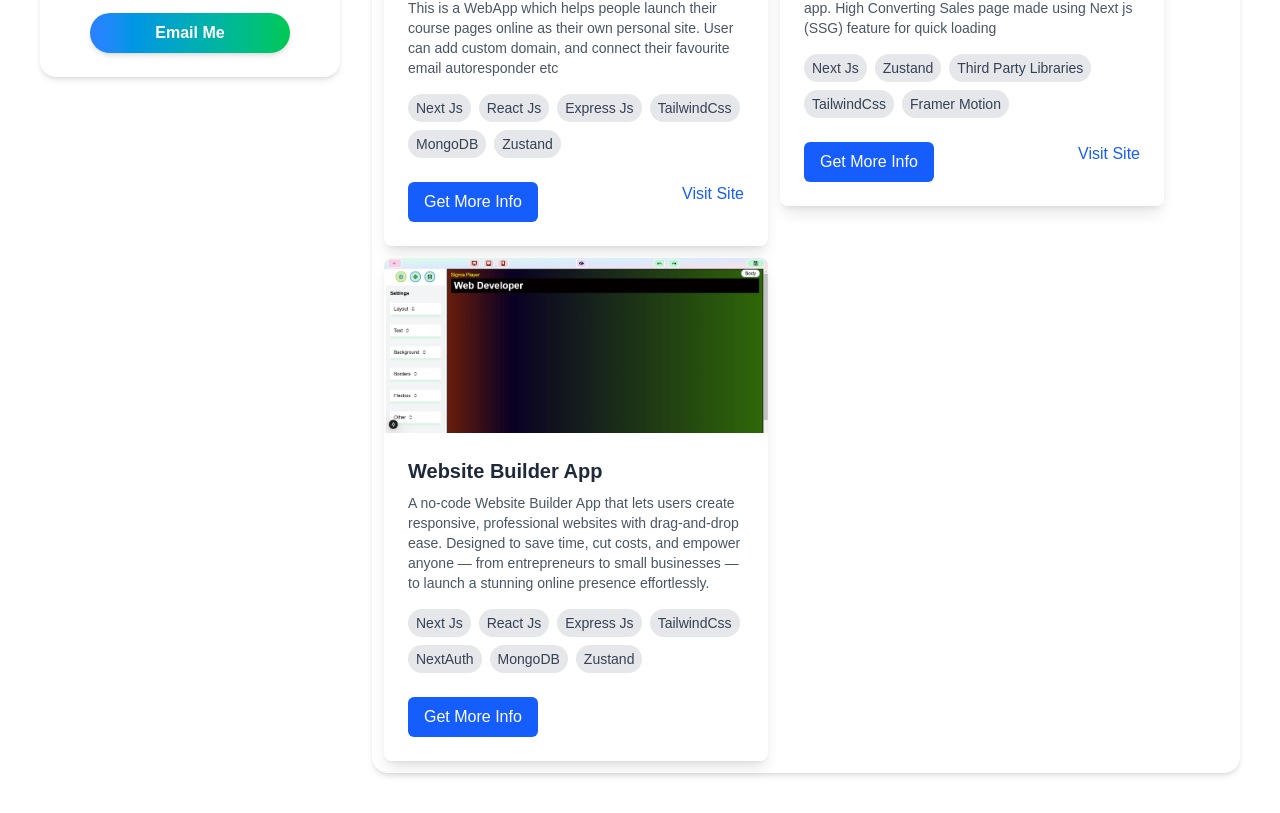
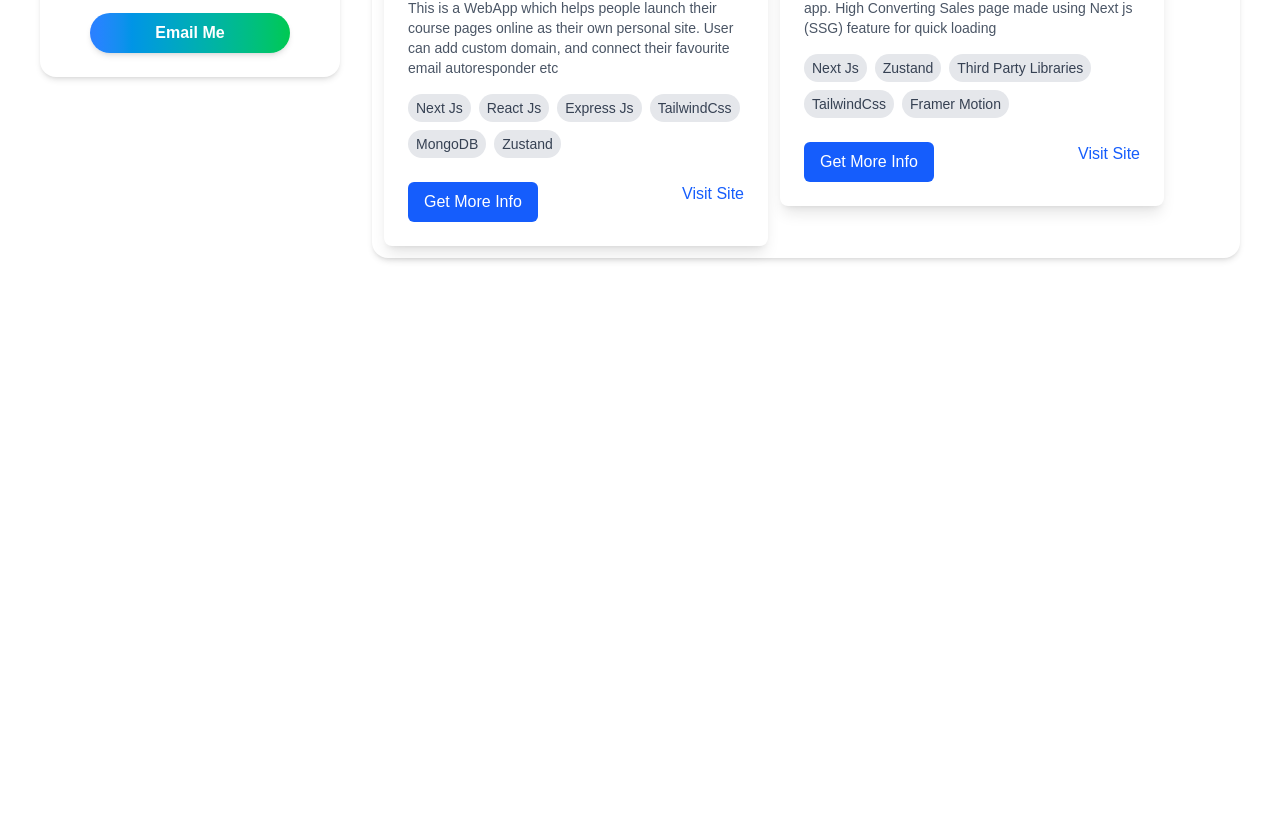
Before and after one commit to AaKuGu/portfolio2, a Next.js app: page /projects in a window 1280 px wide. Shown: the part 541-1354 px from the top of the page. After the commit the page ends 839 px from the top, so only its background shows below. Built offline with nearby package versions, Linux system fonts and the light colour scheme.

Commit message:
website builder app diminished

```diff
--- a/src/app/projects/[project_id]/page.jsx
+++ b/src/app/projects/[project_id]/page.jsx
@@ -23,14 +23,14 @@ const data = [
     description:
       "This Sales Page builder enables users to create stunning, high-converting sales pages quickly, solving the problem of expensive landing page tools.",
   },
-  {
-    id: "wba",
-    label: "Website Builder App",
-    demoVideoUrl: "",
-    proofVideoUrl: "",
-    description:
-      "The Website Builder App empowers users to effortlessly create stunning, responsive websites without writing a single line of code. With a drag-and-drop interface, pre-designed templates, and powerful customization options, it eliminates the complexity of traditional web development. This app solves the real-world problem of expensive and time-consuming website creation, making it accessible for entrepreneurs, freelancers, and small businesses to establish their online presence quickly and affordably. Designed with user experience in mind, it bridges the gap between technical expertise and creative vision.",
-  },
+  // {
+  //   id: "wba",
+  //   label: "Website Builder App",
+  //   demoVideoUrl: "",
+  //   proofVideoUrl: "",
+  //   description:
+  //     "The Website Builder App empowers users to effortlessly create stunning, responsive websites without writing a single line of code. With a drag-and-drop interface, pre-designed templates, and powerful customization options, it eliminates the complexity of traditional web development. This app solves the real-world problem of expensive and time-consuming website creation, making it accessible for entrepreneurs, freelancers, and small businesses to establish their online presence quickly and affordably. Designed with user experience in mind, it bridges the gap between technical expertise and creative vision.",
+  // },
 ];
 
 const ProjectDetails = ({ params }) => {
--- a/src/components/Projects.jsx
+++ b/src/components/Projects.jsx
@@ -40,25 +40,25 @@ export const projects = [
       "Framer Motion",
     ],
   },
-  {
-    id: "wba",
-    name: "Website Builder App",
-    description:
-      "A no-code Website Builder App that lets users create responsive, professional websites with drag-and-drop ease. Designed to save time, cut costs, and empower anyone — from entrepreneurs to small businesses — to launch a stunning online presence effortlessly.",
-    image_path: "/images/wba.jpg",
-    deployed_url: "",
-    github_url: "",
-    category: ["react"],
-    key_techs: [
-      "Next Js",
-      "React Js",
-      "Express Js",
-      "TailwindCss",
-      "NextAuth",
-      "MongoDB",
-      "Zustand",
-    ],
-  },
+  // {
+  //   id: "wba",
+  //   name: "Website Builder App",
+  //   description:
+  //     "A no-code Website Builder App that lets users create responsive, professional websites with drag-and-drop ease. Designed to save time, cut costs, and empower anyone — from entrepreneurs to small businesses — to launch a stunning online presence effortlessly.",
+  //   image_path: "/images/wba.jpg",
+  //   deployed_url: "",
+  //   github_url: "",
+  //   category: ["react"],
+  //   key_techs: [
+  //     "Next Js",
+  //     "React Js",
+  //     "Express Js",
+  //     "TailwindCss",
+  //     "NextAuth",
+  //     "MongoDB",
+  //     "Zustand",
+  //   ],
+  // },
 ];
 
 const fadeInUp = {
```
